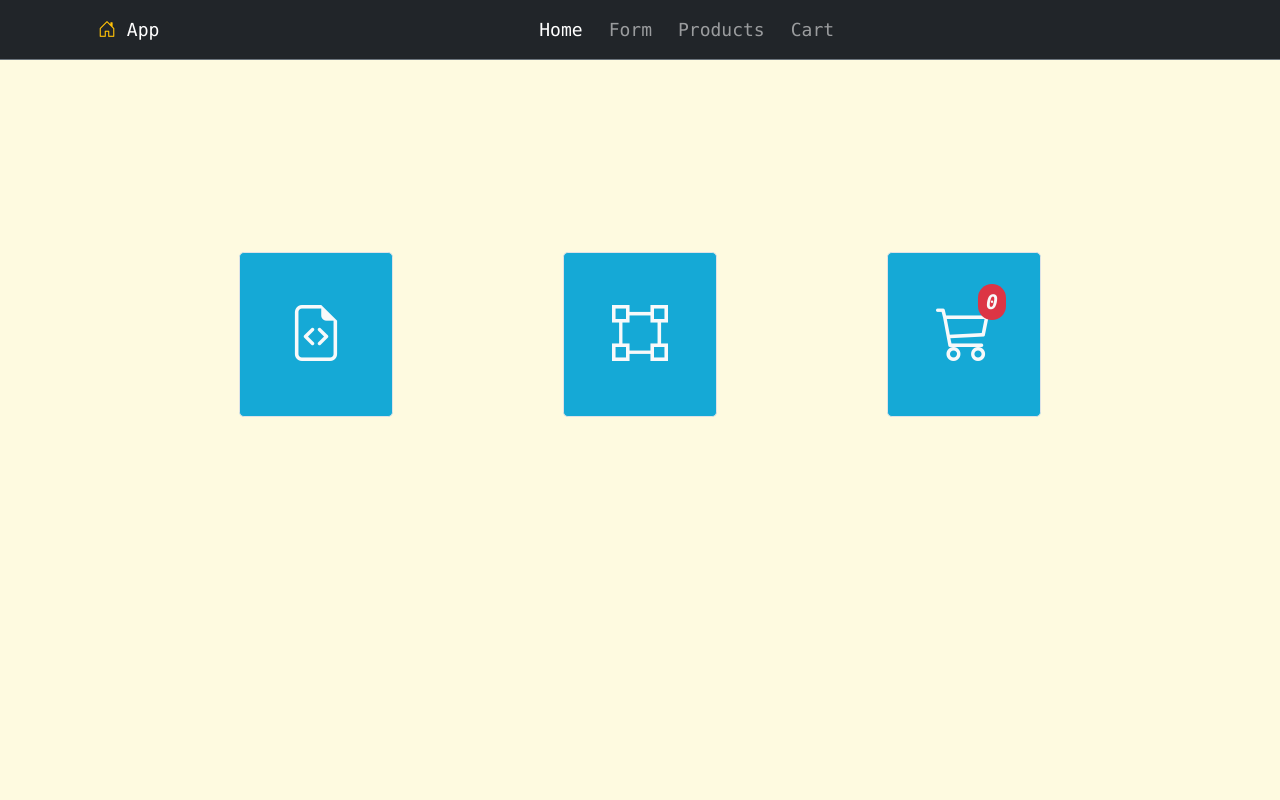
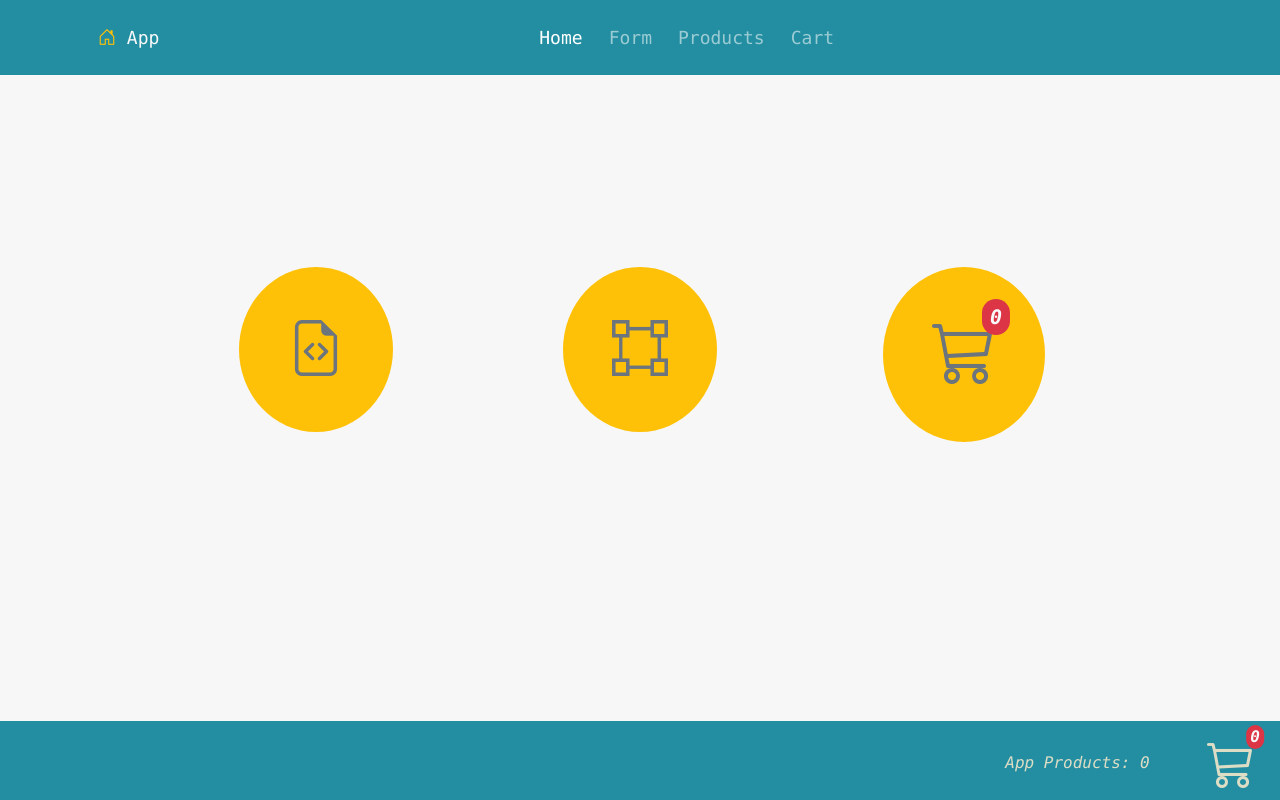
Before and after one commit to kev-web/react-usereducer-store, a React (Create React App) app: page / in a window 1280 px wide. Built offline with nearby package versions, Linux system fonts and the light colour scheme.

Commit message:
changed styles and added footer navbar

```diff
--- a/src/index.css
+++ b/src/index.css
@@ -12,5 +12,5 @@ code {
 
 
 .main-background{
-  background-color: #fefae0;
+  background-color: #f7f7f7;
 }
--- a/src/storeComponents/CartDetailsLogo.js
+++ b/src/storeComponents/CartDetailsLogo.js
@@ -2,13 +2,13 @@ import React from 'react'
 
 const CartDetailsLogo = (props) => {
   return (
-    <h1 className='display-4 text-center m-0 p-0'>
+    <h2 className={`${props.displaySize} ${props.alignText} m-0 p-0`}>
         <i className={`bi bi-cart3 position-relative ${props.textColor}`}>
-            <span className='position-absolute top-0 start-90 translate-middle badge rounded-pill p-2 bg-danger'>
-                <p className={`${props.badgeTextColor}`} style={{fontSize:20, padding: 0, margin: 0}}>{props.actualState.cart.length}</p>
+            <span className={`position-absolute top-0 start-90 translate-middle badge rounded-pill ${props.circlePadding} ${props.pillColorBg}`}>
+                <p className={`${props.badgeTextColor}`} style={{fontSize: props.fontSize, padding: 0, margin: 0}}>{props.actualState.cart.length}</p>
             </span>
         </i>
-    </h1>
+    </h2>
   )
 }
 
--- a/src/storeComponents/CartDetailsRow.js
+++ b/src/storeComponents/CartDetailsRow.js
@@ -46,7 +46,7 @@ const CartDetailsRow = (props) => {
                             <CartBtn
                             btnType={'button'}
                             btnValue={props.currentItem.id}
-                            btnClass={'btn btn-success btn-sm'}
+                            btnClass={'btn btn-primary btn-sm'}
                             mainText={'+'}
                             onClickFunc={addItemToCart2Handler}/>
                         </div>
--- a/src/storeComponents/CartForm.js
+++ b/src/storeComponents/CartForm.js
@@ -48,9 +48,9 @@ const CartForm = (props) => {
         <div className='text-end'>
           <CartBtn
             btnType={'submit'}
-            btnClass={'btn btn-success mt-3'}
+            btnClass={'btn btn-warning mt-3'}
             btnIcon={<CartBtnIcon
-                        iconTagClassName={'bi bi-cloud-arrow-up text-light'}/>}
+                        iconTagClassName={'bi bi-cloud-arrow-up text-dark'}/>}
             mainText={'Upoad'}
             newBlankSpace={<CartNewBlankSpace />}/>
         </div>
--- a/src/storeComponents/CartNavbar.js
+++ b/src/storeComponents/CartNavbar.js
@@ -6,9 +6,9 @@ import { NavLink } from 'react-router-dom'
 
 const CartNavbar = () => {
     return (
-        <nav className="navbar sticky-top navbar-expand-lg bg-dark navbar-dark border-bottom border-secondary">
+        <nav className="navbar sticky-top navbar-expand-lg navbar-dark p-3">
             <div className="container">
-                <NavLink className="navbar-brand nav-link" aria-current="/" to='/'><i className="bi bi-house-door text-warning"></i>&nbsp;App</NavLink>
+                <NavLink className="navbar-brand nav-link text-light" aria-current="/" to='/'><i className="bi bi-house-door text-warning"></i>&nbsp;App</NavLink>
                 <button className="navbar-toggler" type="button" data-bs-toggle="collapse" data-bs-target="#navbarNavAltMarkup" aria-controls="navbarNavAltMarkup" aria-expanded="false" aria-label="Toggle navigation">
                     <span className="bi bi-three-dots text-warning"></span>
                 </button>
--- a/src/storeComponents/MainCart.js
+++ b/src/storeComponents/MainCart.js
@@ -5,18 +5,15 @@ import CartDetails from './CartDetails'
 const MainCart = (props) => {
   return (
 
-
-
-
     <div className="m-0 p-0">
       <div className='container p-0 pt-5 pb-5 p-sm-5 mt-5 mb-5'>
-        <div className="row">
+        <div className="row m-0">
           <div className="col-0 col-sm-2">
 
           </div>
           <div className="col-sm-8">
             <div className="container p-3 w-25 mb-3">
-              <CartDetailsLogo badgeTextColor={'text-light'} actualState={props.actualState}/>
+              <CartDetailsLogo displaySize={'display-3'} badgeTextColor={'text-light'} circlePadding={'p-2'} fontSize={20} pillColorBg={'bg-danger'} actualState={props.actualState}/>
             </div>
             <table className="table table-borderless">
                 <thead className='border-top'>
--- a/src/storeComponents/MainCartComponent.js
+++ b/src/storeComponents/MainCartComponent.js
@@ -6,6 +6,7 @@ import MainCartProducts from './MainCartProducts';
 import MainCart from './MainCart';
 import CartModal from './CartModal';
 import PDFGenerator from './PDFGenerator';
+import CartDetailsLogo from './CartDetailsLogo';
 // import CartFormLogo from './CartFormLogo';
 // import CartForm from './CartForm';
 // import CartProductCard from './CartProductCard';
@@ -212,6 +213,25 @@ function MainCartComponent() {
             <PDFGenerator mainState={mainState} />
             <CartModal dispatchMethod={dispatch} actualState={mainState}/>
 
+            <div className='fixedBox'>
+                <div className="row align-items-center">
+                    <div className='col-6 col-sm-11 text-end'>
+                        <h6 className='beigeTextColor fst-italic'>App Products:&nbsp;{mainState.products.length}</h6>
+                    </div>
+                    <div className='col-6 col-sm-1 text-end'>
+                        <CartDetailsLogo
+                            displaySize={'display-5'}
+                            badgeTextColor={'text-light'}
+                            textColor={'beigeTextColor'}
+                            circlePadding={'p-1'}
+                            alignText={'text-end'}
+                            fontSize={16}
+                            pillColorBg={'bg-danger'}
+                            actualState={mainState}/>
+                    </div>
+                </div>
+            </div>
+
             <Routes>
                 <Route path='/' element={<MainCartHome actualState={mainState}/>}/>
                 <Route path='form-page' element={<MainCartForm dispatchMethod={dispatch}/>}/>
--- a/src/storeComponents/MainCartHome.js
+++ b/src/storeComponents/MainCartHome.js
@@ -10,13 +10,25 @@ const MainCartHome = (props) => {
         <div className='container pt-5 pb-5 p-sm-5 mt-5 mb-5'>
             <div className="row p-sm-5">
                 <div className="col-sm-4 text-center p-3 p-sm-5">
-                    <NavLink className="btn menuBoxBtn btn-lg p-5 border" to='/form-page'><CartFormLogo textColor={'text-light'}/></NavLink>
+                    <NavLink className="btn menuBoxBtn btn-lg p-5" to='/form-page'><CartFormLogo textColor={'text-secondary'}/></NavLink>
                 </div>
                 <div className="col-sm-4 text-center p-3 p-sm-5">
-                    <NavLink className='btn menuBoxBtn btn-lg p-5 border' to='/products-page'><CartProductsLogo textColor={'text-light'}/></NavLink>
+                    <NavLink className='btn menuBoxBtn btn-lg p-5' to='/products-page'><CartProductsLogo textColor={'text-secondary'}/></NavLink>
                 </div>
                 <div className="col-sm-4 text-center p-3 p-sm-5">
-                    <NavLink className='btn menuBoxBtn btn-lg p-5 border' to='/cart-page'><CartDetailsLogo badgeTextColor={'text-light'} textColor={'text-light'} actualState={props.actualState}/></NavLink>
+                    <NavLink className='btn menuBoxBtn btn-lg p-5' to='/cart-page'>
+
+                        <CartDetailsLogo
+                            displaySize={'display-3'}
+                            textColor={'text-secondary'}
+                            badgeTextColor={'text-light'}
+                            alignText={'text-center'}
+                            circlePadding={'p-2'}
+                            fontSize={20}
+                            pillColorBg={'bg-danger'}
+                            actualState={props.actualState}/>
+
+                    </NavLink>
                 </div>
             </div>
         </div>
--- a/src/storeCss/fetch_style.css
+++ b/src/storeCss/fetch_style.css
@@ -3,8 +3,22 @@
     color: rgb(27, 27, 27);
 }
 
+.fixedBox {
+    position: fixed;
+    bottom: 0;
+    width: 100%;
+    background-color: rgba(6, 128, 150, 0.877);
+    padding: 16px;
+    padding-right: 25px;
+    padding-bottom: 5px;
+    z-index: 5;
+    text-align: right;
+}
+
+
 .navbar {
     z-index: 1;
+    background-color: rgba(6, 128, 150, 0.877);
 }
 
 .navbar-brand {
@@ -91,11 +105,12 @@ td{
 }
 
 .menuBoxBtn {
-    background-color: #15a9d6;
+    background-color: #ffc107;
+    border-radius: 50%;
 }
 
 .menuBoxBtn:hover {
-    background-color: #0abbf1;
+    background-color: #e4ab00;
 }
 
 /* .cartDiv {
```
